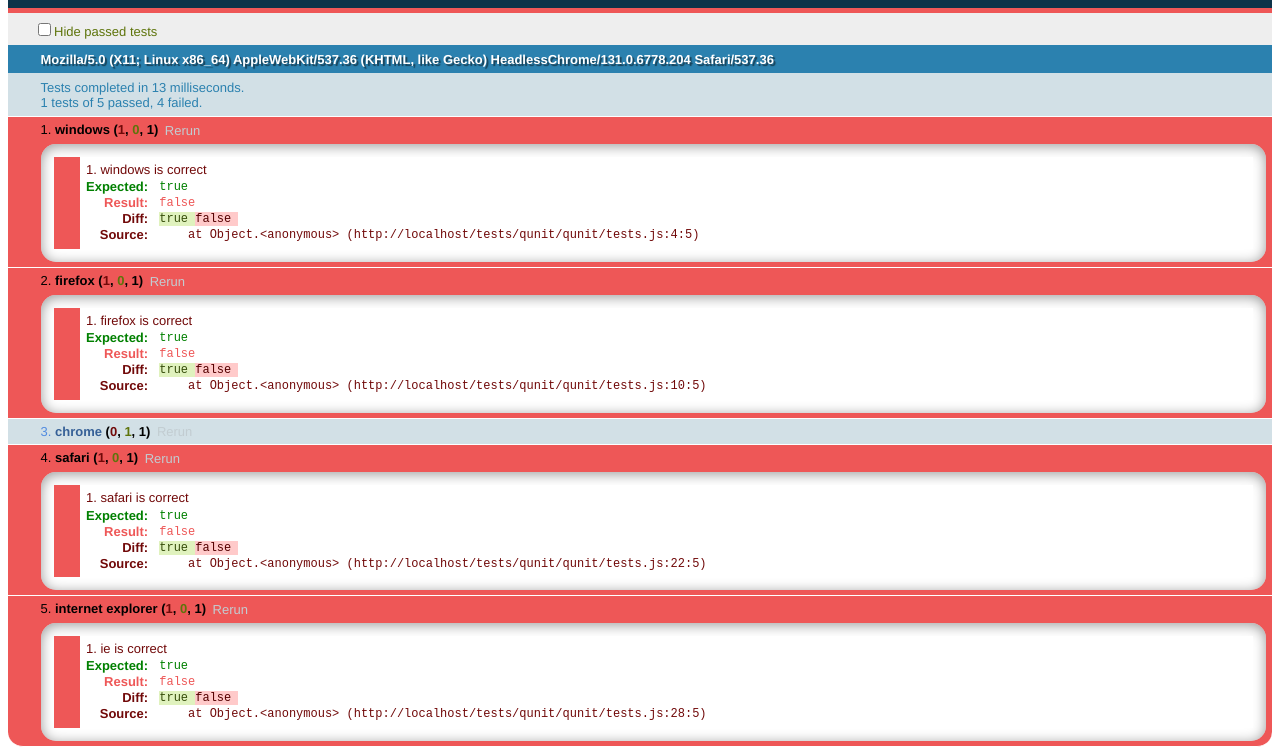
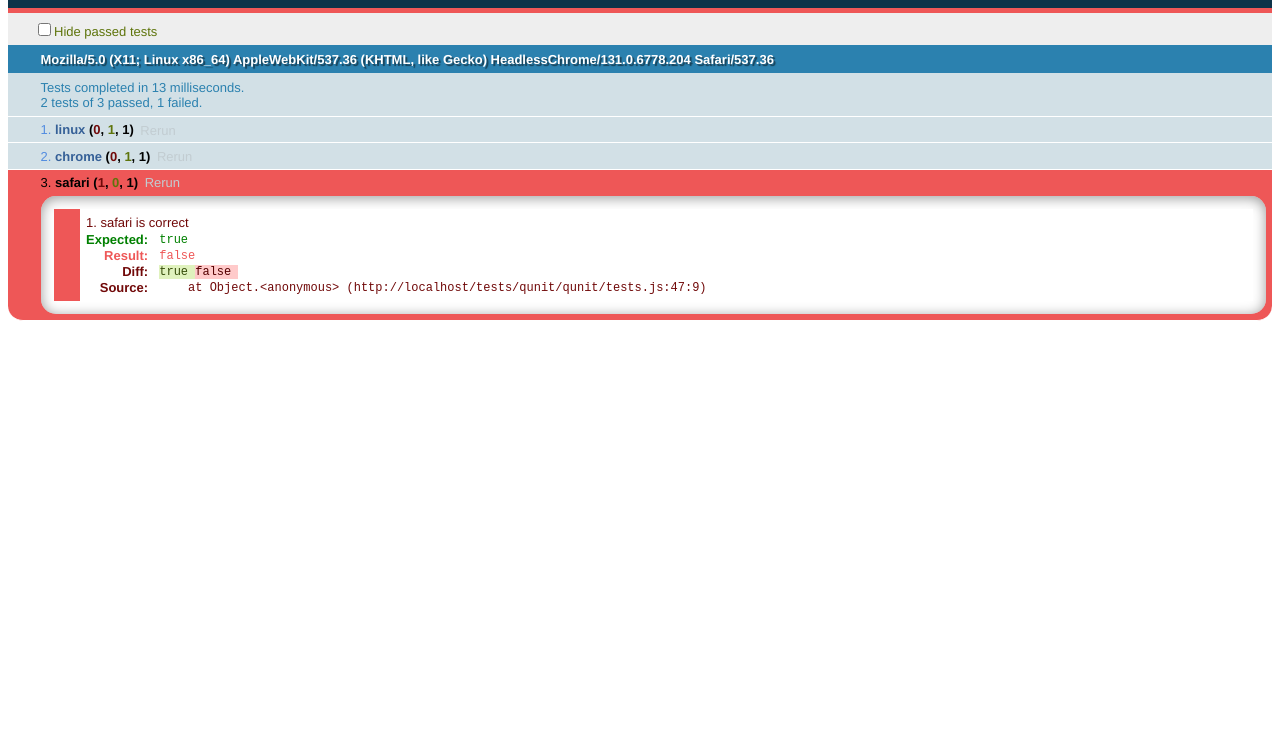
Before and after one commit to leopic/jquery.detectBrowser.js, a plain HTML site: page tests/index.html in a window 1280 px wide. Shown: the part 48-803 px from the top of the page. Drawn offline with Linux system fonts and the light colour scheme.

Commit message:
Tests seem to be ready for phase one.

```diff
--- a/jquery.detectBrowser.js
+++ b/jquery.detectBrowser.js
@@ -3,7 +3,7 @@
  * jquery.detectBrowser.js
  * @author  @leopyc
  * @url     https://github.com/leopic/jquery.detectBrowser.js
- * @version 0.5
+ * @version 0.6
  * ------------------------------------------------------------------------------------------------------------
  */
 
@@ -14,6 +14,8 @@
 
             var self = this,
                 wn = window.navigator,
+                platform = wn.platform,
+                userAgent = wn.userAgent,
                 browserOsVersion,
                 browserName,
                 version,
@@ -23,7 +25,7 @@
             if ($.browser.mozilla) {
                 var versionRegex = /firefox\/\d\d?.\d?.\d?/gi,
                     browserName = "ff",
-                    storedName = window.navigator.userAgent.match(versionRegex).toString().replace(/\./g,"");
+                    storedName = userAgent.match(versionRegex).toString().replace(/\./g,"");
 
                 version = storedName.replace(/firefox\//gi,"");
 
@@ -44,28 +46,29 @@
 
             // safari and chrome
             if ($.browser.webkit) {
-                if(navigator.vendor.toLowerCase().search("apple") >= 0){
+                browserName = "wbk";
+
+                if(wn.vendor.toLowerCase().search("apple") >= 0){
                     browserName = "sfr";
-                } else if(navigator.vendor.toLowerCase().search("google") >= 0) {
+                } else if(wn.vendor.toLowerCase().search("google") >= 0) {
                     browserName = "crm";
-                } else {
-                    browserName = "wbk";
                 }
+
                 browserOsVersion = browserName + $.browser.version.substr(0, 3);
             }
 
             // os
-            if (wn.platform || wn.userAgent) {
-                if (wn.platform.toLowerCase().search("win") >= 0) {
+            if (platform || userAgent) {
+                if (platform.toLowerCase().search("win") >= 0) {
                     os = "win";
                 }
-                if (wn.platform.toLowerCase().search("mac") >= 0) {
+                if (platform.toLowerCase().search("mac") >= 0) {
                     os = "mac";
                 }
-                if (wn.userAgent.toLowerCase().search("iphone") >= 0){
+                if (userAgent.toLowerCase().search("iphone") >= 0){
                     os = "idevice";
                 }
-                if (wn.platform.toLowerCase().search("linux") >= 0) {
+                if (platform.toLowerCase().search("linux") >= 0) {
                     os = "lin";
                 }
             }
--- a/tests/qunit/qunit/tests.js
+++ b/tests/qunit/qunit/tests.js
@@ -1,15 +1,40 @@
+if (window.navigator.platform.toLowerCase().search("win") >= 0) {
     test('windows', function() {
-    // "Mozilla/5.0 (Windows; U; Windows NT 6.1; en-US; rv:1.9.2.24) Gecko/20111103 Firefox/3.6.24";
         $('body').detectBrowser();
         equals($('body').hasClass('win'), true, 'windows is correct');
     });
+}
 
+if (window.navigator.platform.toLowerCase().search("mac") >= 0) {
+    test('mac', function() {
+        $('body').detectBrowser();
+        equals($('body').hasClass('mac'), true, 'mac is not bad :)');
+    });
+}
+
+if (window.navigator.platform.toLowerCase().search("iphone") >= 0){
+    test('iDevice', function() {
+        $('body').detectBrowser();
+        equals($('body').hasClass('idevice'), true, 'mac is not bad :)');
+    });
+}
+
+if (window.navigator.platform.toLowerCase().search("linux") >= 0) {
+test('linux', function() {
+        $('body').detectBrowser();
+        equals($('body').hasClass('lin'), true, 'linux is fine');
+    });
+}
+
+if ($.browser.mozilla) {
     test('firefox', function() {
         // "Mozilla/5.0 (Windows; U; Windows NT 6.1; en-US; rv:1.9.2.24) Gecko/20111103 Firefox/3.6.24";
         $('body').detectBrowser();
         equals($('body').hasClass('ff'), true, 'firefox is correct');
     });
+}
 
+if ($.browser.webkit) {
     test('chrome', function() {
         // "Mozilla/5.0 (Windows NT 6.1) AppleWebKit/535.2 (KHTML, like Gecko) Chrome/15.0.874.121 Safari/535.2"
         $('body').detectBrowser();
@@ -21,9 +46,12 @@
         $('body').detectBrowser();
         equals($('body').hasClass('sfr'), true, 'safari is correct');
     });
+}
 
+if ($.browser.msie) {
     test('internet explorer', function() {
         // "Mozilla/4.0 (compatible; MSIE 8.0; Windows NT 6.1; Trident/4.0; SLCC2; .NET CLR 2.0.50727; Media Center PC 6.0; .NET4.0C; .NET4.0E; Tablet PC 2.0; .NET CLR 3.5.30729; .NET CLR 3.0.30729; InfoPath.3)"
         $('body').detectBrowser();
         equals($('body').hasClass('ie'), true, 'ie is correct');
     });
+}
```
Also changed, not shown: tests/index.html (+0 -2 lines), 1 other file. Lines whose indentation alone changed are shown as unchanged.
